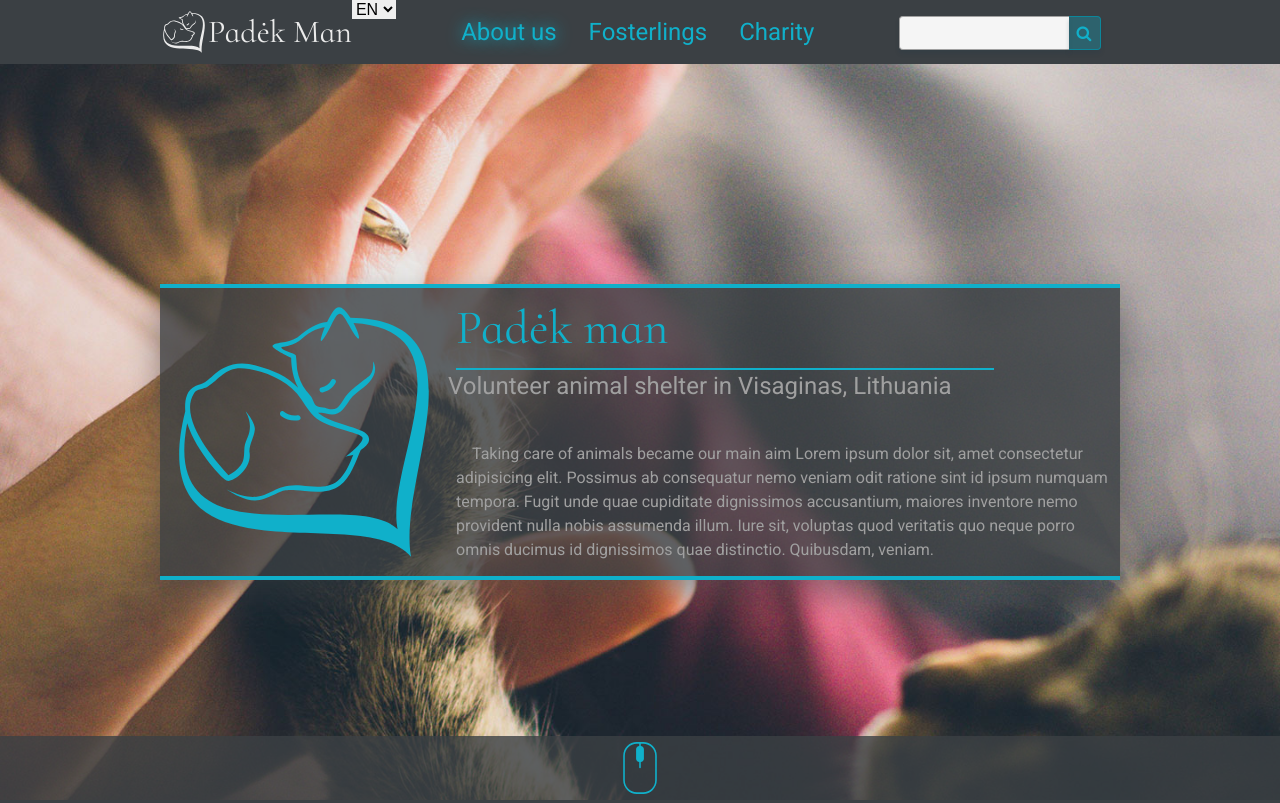
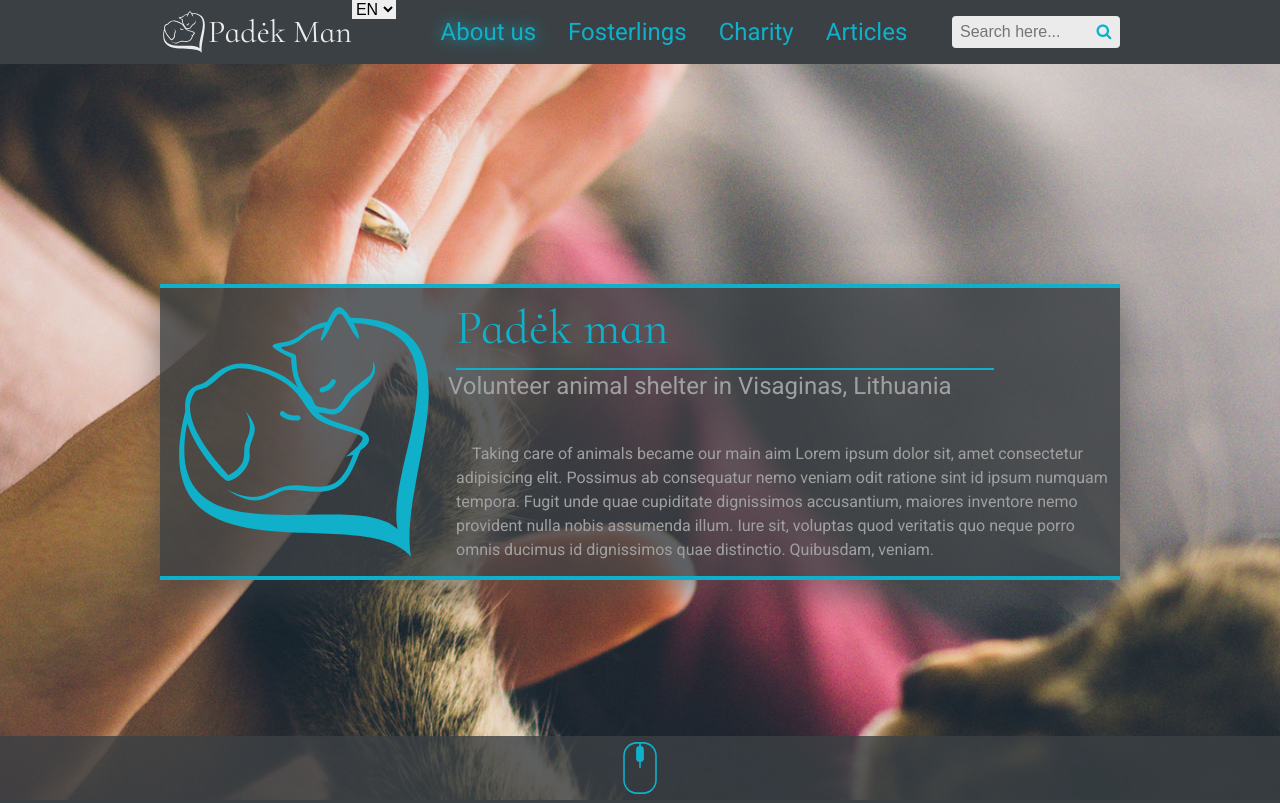
Before and after one commit to Skidan/padekman, a plain HTML site: page index.html in a window 1280 px wide. Shown: the top 803 px of the page. Drawn offline with nearby package versions, Linux system fonts and the light colour scheme.

Commit message:
Modifying search form (static in header)

```diff
--- a/index.html
+++ b/index.html
@@ -22,12 +22,16 @@
                 <option id="lt">LT</option>
               </select>
             </div>
+
             <div id="search">
               <form action="" id="search_form">
-                <input type="text" id="search_input"/>
-                <button type="submit" id="search_button"><i class="fa fa-search"></i></button>
+                <input placeholder="Search here..." type="text" id="search_input"/>
+                <button type="submit" id="search_button">
+                  <i class="fa fa-search"></i>
+                </button>
               </form>
             </div>
+
             <div id="mainmenu">
               <ul>
                 <li class="current-menu-item"><a href="#" target="_self">About us</a></li>
--- a/src/scss/header.scss
+++ b/src/scss/header.scss
@@ -56,6 +56,84 @@
 	}
 }
 
+
+// #search_form {
+// 	margin: 0 auto;
+// 	text-align: center;
+// }
+// #search_input, #search_button {
+// 	display: inline-block;
+// 	vertical-align: top;
+// 	padding: 0;
+// 	color: $color-neutral;
+// 	line-height: $basic * 2;
+// 	height: $basic * 2;
+// 	font-size: $basic;
+// 	border: 1px solid $color-neutral;
+// 	margin-bottom: $basic / 2;
+// 	border-radius: $basic / 4;
+// 	box-shadow: 0 4px 4px rgba(31,57,72,.2);
+// 	@media screen and (min-width: 1201px) {
+// 		margin: $basic 0;
+// 	}
+// }
+// #search_button {
+// 	width: $basic * 2;
+// 	height: 34px;
+// 	//padding: $basic / 2 0;
+// 	border-top-left-radius: 0;
+// 	border-bottom-left-radius: 0;
+// 	border-left: none;
+// 	background-color: rgba(16,176,202,.3);
+// 	border-color: darken($color-main, 10%);
+//   color: rgb(31,57,72);
+// 	border-color: darken($color-main, 10%);
+// 	transition: background-color .3s, color .3s, box-shadow .3s;
+// 	&:hover {
+//     background-color: darken($color-main, 10%);
+//     color: $color-bg;
+// 		box-shadow: 0 4px 4px rgba(18,126,155,.4);
+// 		& i {
+// 			color: $color-bg;
+// 		}
+// 	}
+// 	& i {
+// 		display: block;
+// 		color: $color-main;
+// 		font-size: $basic;
+// 		padding: $basic / 2 0;
+// 		transition: color .3s;
+// 	}
+// }
+// #search_input {
+// 	background-color: whitesmoke;
+// 	width: calc(100% - 80px);
+// 	padding-left: $basic / 2;
+// 	border-top-right-radius: 0;
+// 	color: $color-dark;
+// 	border-bottom-right-radius: 0;
+// 	border-right: none;
+// 	transition: background-color .3s, color .3s, box-shadow .3s;
+// 	&:hover {
+//     background-color: rgba(16,176,202,.1);
+//     box-shadow: 0 4px 4px rgba(18,126,155,.4);
+//   }
+// 	@media screen and (min-width: 1201px) {
+// 		margin: $basic 0;
+// 	}
+// }
+// .search-label {
+// 	display: block;
+// 	font-family: $font-regular;
+// 	width: calc(100% - 32px);
+// 	font-size: $basic * 1.5;
+// 	color: $color-main;
+// 	@media screen and (min-width: 769px) {
+// 		font-family: $font-heading;
+// 		font-size: $basic * 3;
+// 	}
+// }
+
 #search {
 	order: 2;
 	height: $basic * 3;
@@ -63,102 +141,39 @@
 		order: 3;
 	}
 }
-#search_form {
-	margin: 0 auto;
-	text-align: center;
-}
 #search_input, #search_button {
 	display: inline-block;
 	vertical-align: top;
 	padding: 0;
-	color: $color-neutral;
+	margin: $basic / 2 0;
+	font-size: $basic;
+	height: $basic * 2;
 	line-height: $basic * 2;
-	height: $basic * 2;
-	font-size: $basic;
-	border: 1px solid $color-neutral;
-	margin-bottom: $basic / 2;
-	border-radius: $basic / 4;
-	box-shadow: 0 4px 4px rgba(31,57,72,.2);
 	@media screen and (min-width: 1201px) {
 		margin: $basic 0;
 	}
 }
-#search_button {
+#search_button{
 	width: $basic * 2;
-	height: 34px;
-	//padding: $basic / 2 0;
-	border-top-left-radius: 0;
-	border-bottom-left-radius: 0;
-	border-left: none;
-	background-color: rgba(16,176,202,.3);
-	border-color: darken($color-main, 10%);
-  color: rgb(31,57,72);
-	border-color: darken($color-main, 10%);
-	transition: background-color .3s, color .3s, box-shadow .3s;
+	background-color: $color-bg;
+	color: $color-main;
+	transition: color .3s, background-color .3s;
+	border-top-right-radius: $basic / 4;
+	border-bottom-right-radius: $basic / 4;
 	&:hover {
-    background-color: darken($color-main, 10%);
-    color: $color-bg;
-		box-shadow: 0 4px 4px rgba(18,126,155,.4);
-		& i {
-			color: $color-bg;
-		}
-	}
-	& i {
-		display: block;
-		color: $color-main;
-		font-size: $basic;
-		padding: $basic / 2 0;
-		transition: color .3s;
+		background-color: $color-main;
+		color: $color-bg;
 	}
 }
 #search_input {
-	background-color: whitesmoke;
-	width: calc(100% - 80px);
+	width: $basic * 8;
 	padding-left: $basic / 2;
-	border-top-right-radius: 0;
-	color: $color-dark;
-	border-bottom-right-radius: 0;
-	border-right: none;
-	transition: background-color .3s, color .3s, box-shadow .3s;
-	&:hover {
-    background-color: rgba(16,176,202,.1);
-    box-shadow: 0 4px 4px rgba(18,126,155,.4);
-  }
-	@media screen and (min-width: 1201px) {
-		margin: $basic 0;
-	}
-}
-.search-label {
-	display: block;
-	font-family: $font-regular;
-	width: calc(100% - 32px);
-	font-size: $basic * 1.5;
+	background-color: $color-bg;
 	color: $color-main;
-	@media screen and (min-width: 769px) {
-		font-family: $font-heading;
-		font-size: $basic * 3;
-	}
+	border-top-left-radius: $basic / 4;
+	border-bottom-left-radius: $basic / 4;
 }
 
-#search-button--header {
-	display: inline-block;
-	vertical-align: top;
-	width: $basic * 2;
-	height: $basic * 2;
-	margin: $basic / 2 0;
-	padding: $basic / 2;
-	font-size: $basic;
-	color: $color-neutral;
-	transition: color .3s;
-	&:hover {
-		color: $color-bg;
-	}
-	@media screen and (min-width: 1201px) {
-		font-size: $basic * 1.5;
-		height: $basic * 3;
-		width: $basic * 3;
-	}
-}
 
 #mainmenu {
 	order: 3;
```
Also changed, not shown: css/styles.css.
